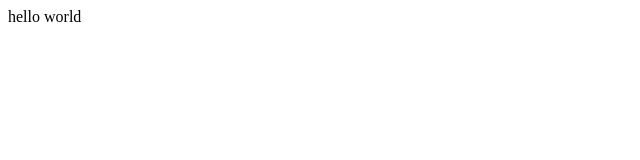
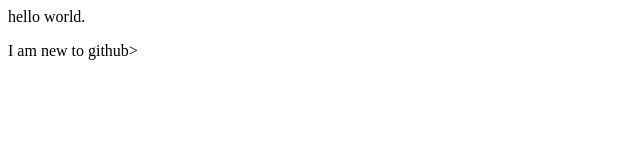
Before and after one commit to bahareh1/tutorial, a plain HTML site: page index.html in a window 1280 px wide. Shown: the whole page, without its empty margins (0-640 px from the left). Drawn offline with Linux system fonts and the light colour scheme.

Commit message:
I add some line

```diff
--- a/index.html
+++ b/index.html
@@ -2,7 +2,8 @@
 <head>
 </head>
 <body>
-hello world
+hello world.
+<p>I am new to github></p>
 </body>
 
 </html>
```
